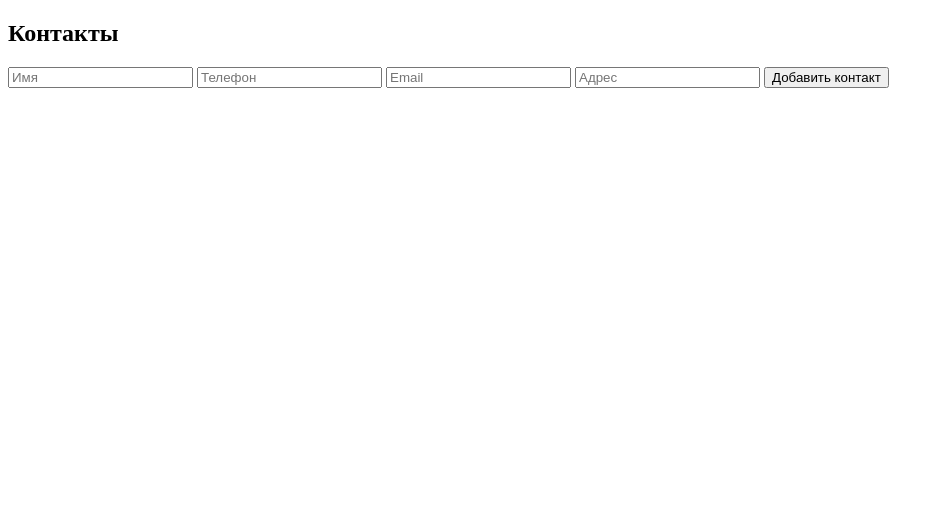
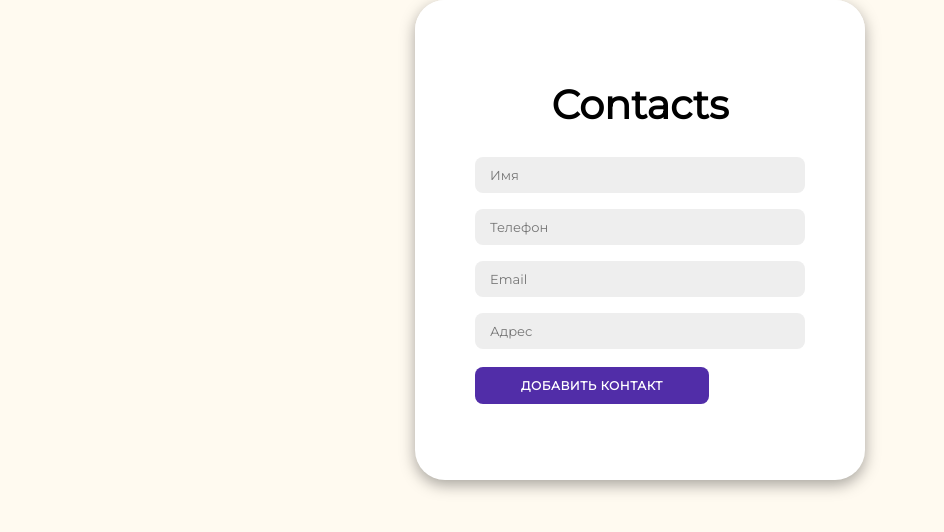
Before and after one commit to DaniilRazgulau/Contact-book, a plain HTML site: page index.html in a window 1280 px wide. Shown: the whole page, without its empty margins (0-944 px from the left). Drawn offline with Linux system fonts and the light colour scheme.

Commit message:
added style.css deco

```diff
--- a/css/style.css
+++ b/css/style.css
@@ -0,0 +1,72 @@
+*{
+    margin: 0;
+    padding: 0;
+    font-family: 'Montserrat', sans-serif;
+}
+
+.container {
+    background-color: #fff;
+    border-radius: 30px;
+    box-shadow: 0 5px 15px rgba(0, 0, 0, 0.35);
+    position: relative;
+    overflow: hidden;
+    width: 450px;
+    max-width: 100%;
+    min-height: 480px;
+    margin: 0 auto;
+}
+
+body{
+    background: #FFFAF0;
+}
+
+.contacts__wrapper{
+    background-color: #fff;
+    display: flex;
+    align-items: center;
+    justify-content: center;
+    flex-direction: column;
+    padding: 0 60px;
+    height: 100%;
+    margin: 0 auto;
+}
+
+.contacts__header{
+    margin: 0 auto;
+}
+
+.contacts__header h2{
+    text-align: center;
+    padding-top: 80px;
+    font-size: 40px;
+    margin-bottom: 20px;
+}
+
+.contacts__form input{
+    background-color: #eee;
+    border: none;
+    margin: 8px 0;
+    padding: 10px 15px;
+    font-size: 13px;
+    border-radius: 8px;
+    width: 300px;
+    outline: none;
+}
+
+.contact__btn{
+    background-color: #512da8;
+    color: #fff;
+    font-size: 12px;
+    padding: 10px 45px;
+    border: 1px solid transparent;
+    border-radius: 8px;
+    font-weight: 600;
+    letter-spacing: 0.5px;
+    text-transform: uppercase;
+    margin-top: 10px;
+    cursor: pointer;
+}
+
+.contact__btn:hover{
+    background-color: #4B0082;
+}
--- a/index.html
+++ b/index.html
@@ -4,6 +4,9 @@
     <meta charset="UTF-8">
     <meta name="viewport" content="width=device-width, initial-scale=1.0">
     <title>Document</title>
+    <link rel="preconnect" href="https://fonts.googleapis.com">
+    <link rel="preconnect" href="https://fonts.gstatic.com" crossorigin>
+    <link href="https://fonts.googleapis.com/css2?family=Montserrat&display=swap" rel="stylesheet">
     <link rel="stylesheet" href="./css/style.css">
 </head>
 <body>
--- a/js/script.js
+++ b/js/script.js
@@ -86,7 +86,7 @@ class ContactApp extends Contacts{
             <div class="container">
                 <div class="contacts__wrapper">
                     <div class="contacts__header">
-                        <h2>Контакты</h2>
+                        <h2>Contacts</h2>
                         <div class="contacts__form">
                             <input tupe="text" class="contact__name" placeholder="Имя">
                             <input tupe="text" class="contact__phone" placeholder="Телефон">
```
